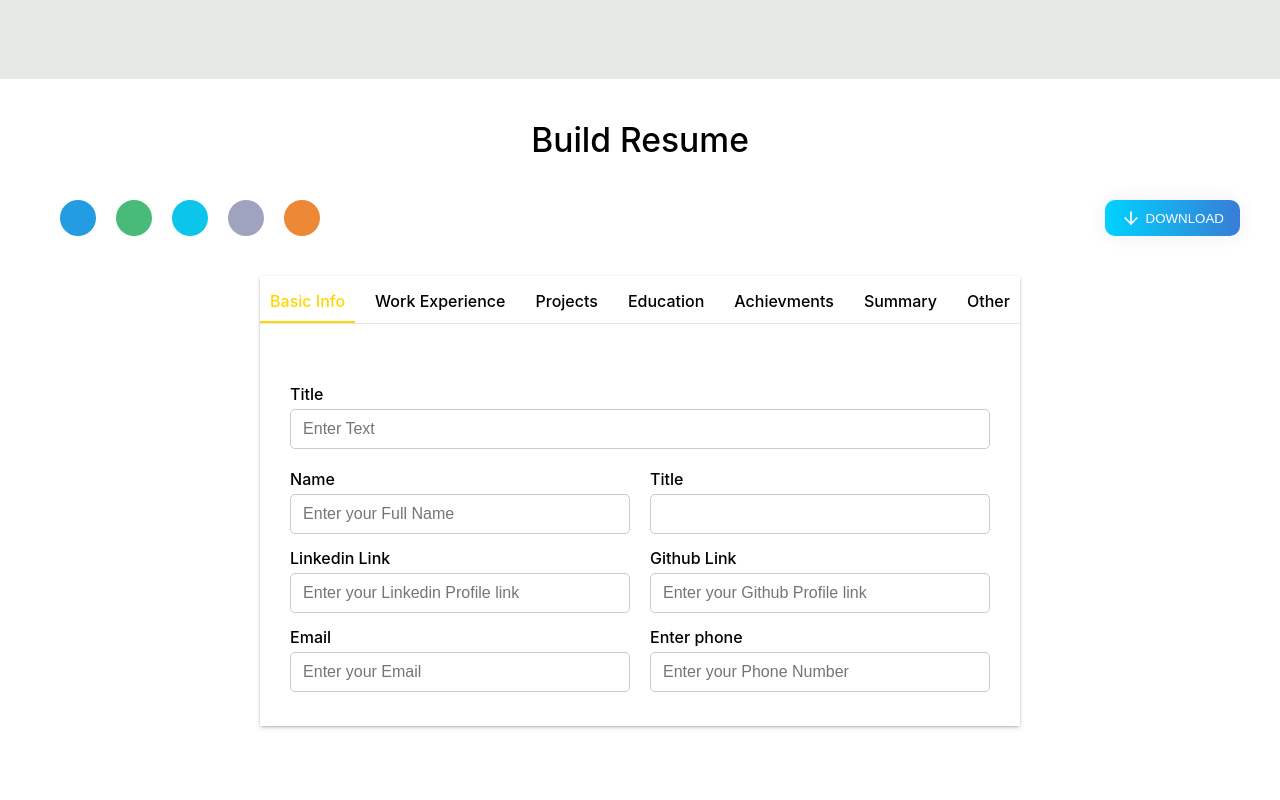
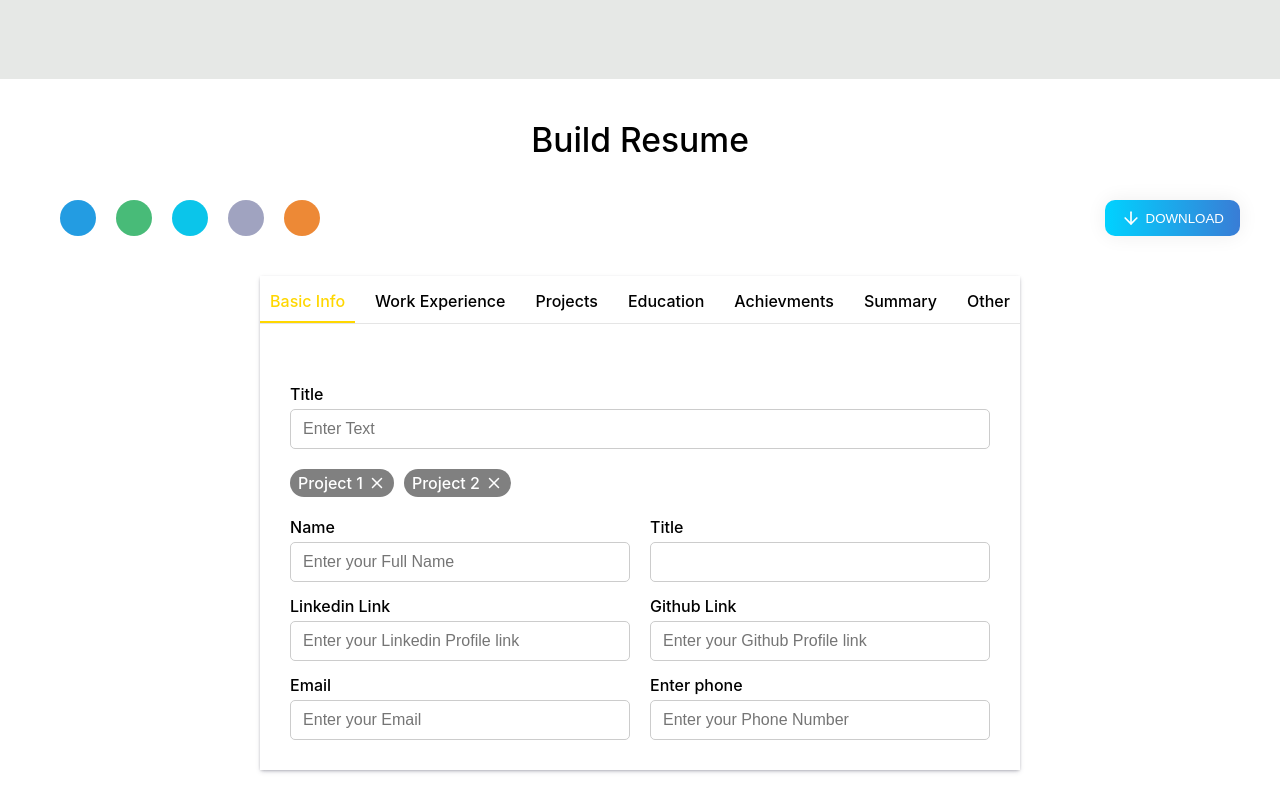
Before and after one commit to RealOtakuBoi/resumebuilder, a React (Create React App) app: page / in a window 1280 px wide. Shown: the part 601-1401 px from the top of the page. Before the commit the page ends 1357 px from the top, so only its background shows below. Built offline with nearby package versions, Linux system fonts and the light colour scheme.

Commit message:
Some more buttons added

```diff
--- a/src/Editor/Editor.js
+++ b/src/Editor/Editor.js
@@ -1,6 +1,7 @@
 import React, { useState } from "react";
 import styles from "./Editor.module.css";
 import InputControl from "../Components/InputControl/InputControl";
+import { X } from "react-feather";
 
 export const Editor = ({ sections }) => {
   const [activeSectionKey, setActiveSectionKey] = useState(
@@ -238,6 +239,17 @@ export const Editor = ({ sections }) => {
 
       <div className={styles.body}>
             <InputControl label = 'Title' placeholder='Enter Text'/>
+
+            <div className={styles.chips}>
+              <div className={styles.chip}>
+                <p>Project 1</p>
+                <X/>
+              </div>
+              <div className={styles.chip}>
+                <p>Project 2</p>
+                <X/>
+              </div>
+            </div>
             {generateBody()}
       </div>
     </div>
--- a/src/Editor/Editor.module.css
+++ b/src/Editor/Editor.module.css
@@ -56,3 +56,36 @@
 .detail .row > div{
     flex: 1;
 }
+
+.chips{
+    display: flex;
+    flex-wrap: wrap;
+    gap: 10px;
+}
+
+.chip{
+    display: flex;
+    gap: 5px;
+    align-items: center;
+    padding: 4px 8px;
+    background-color: #808080;
+    border-radius: 20px;
+}
+
+.chip p{
+    font-weight: 500;
+    line-height: 1.25rem;
+    color: #fff;
+}
+
+.chip svg{
+    color: #fff;
+    height: 18px;
+    width: 18px;
+    cursor: pointer;
+}
+
+
+.chip .active{
+    background-color: #3333;
+}
```
